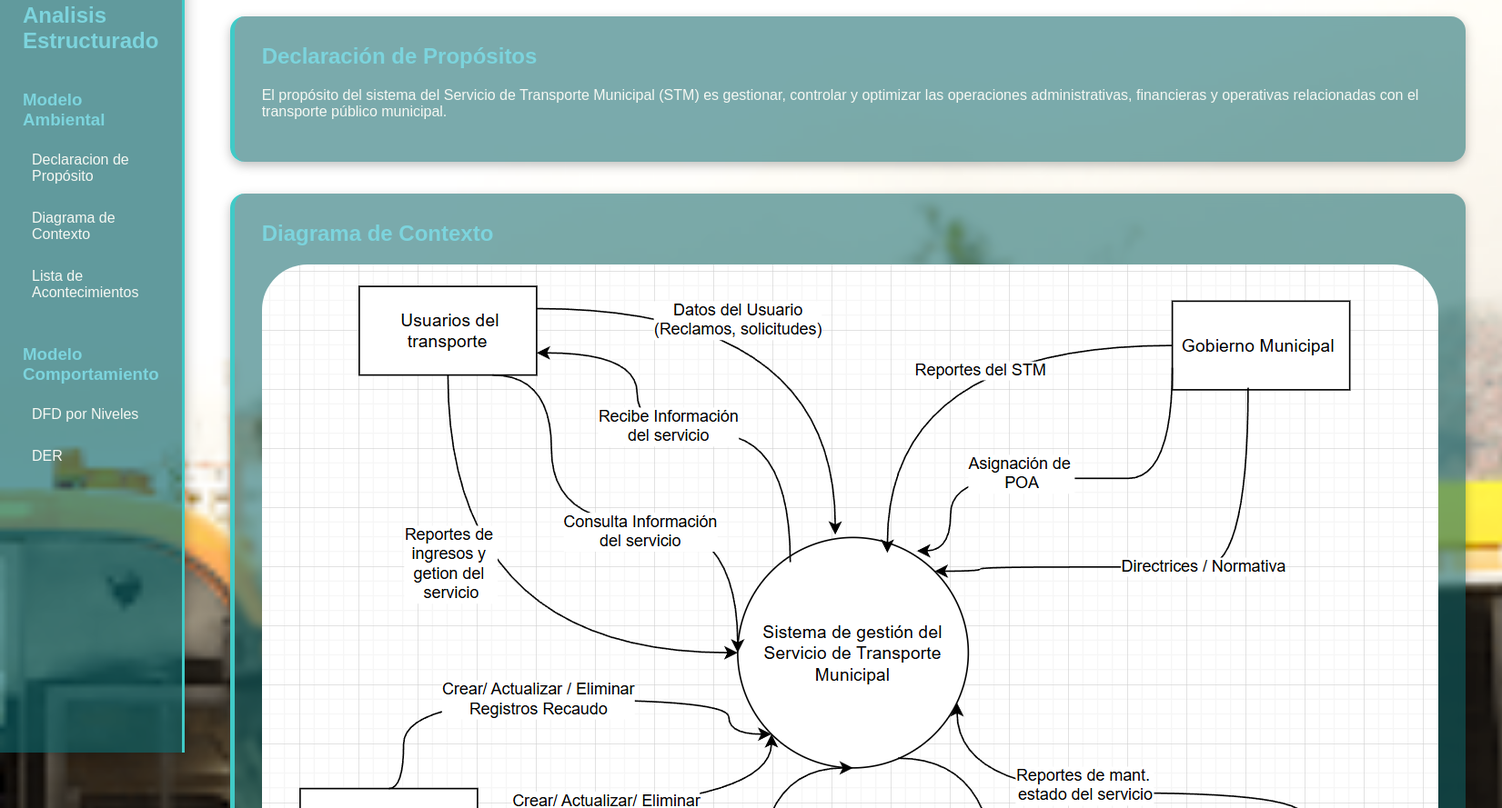
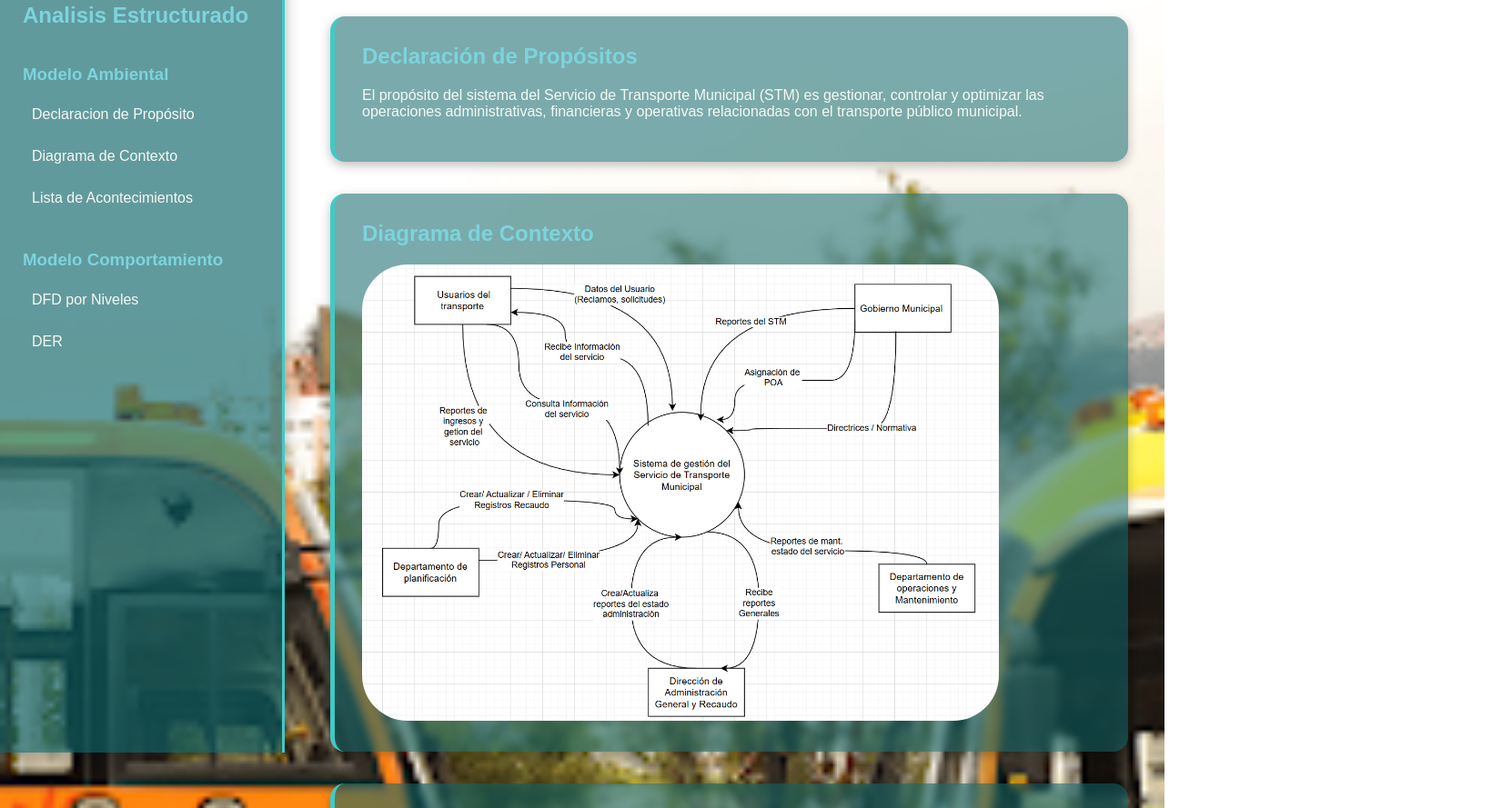
Before and after one commit to AndersonAndi/LaPazBus, a plain HTML site: page ModeloAmbiente.html in a window 1280 px wide. Shown: the part 112-1001 px from the top of the page at 91% size, 1651 px wide, since content can reach past the window. Drawn offline with Linux system fonts and the light colour scheme.

Commit message:
Update ModeloAmbiente.html

```diff
--- a/ModeloAmbiente.html
+++ b/ModeloAmbiente.html
@@ -99,7 +99,7 @@ el transporte público municipal.
 
     <section id="diagrama" class="box">
       <h2>Diagrama de Contexto</h2>
-      <img id="Ambiente" src="imgs/ambiental1.png" alt="Modelo Ambiental - Diagrama de Contexto">
+      <img id="Ambiente" src="imgs/ambiental1.png" alt="Modelo Ambiental - Diagrama de Contexto" width="700px">
     </section>
 
     <section id="lista" class="box">
```
